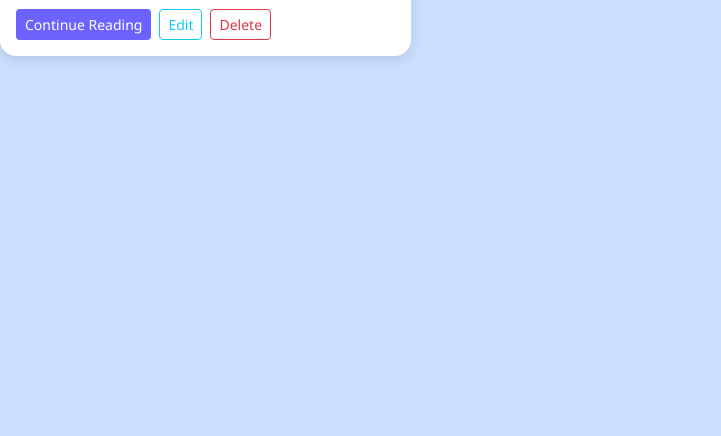
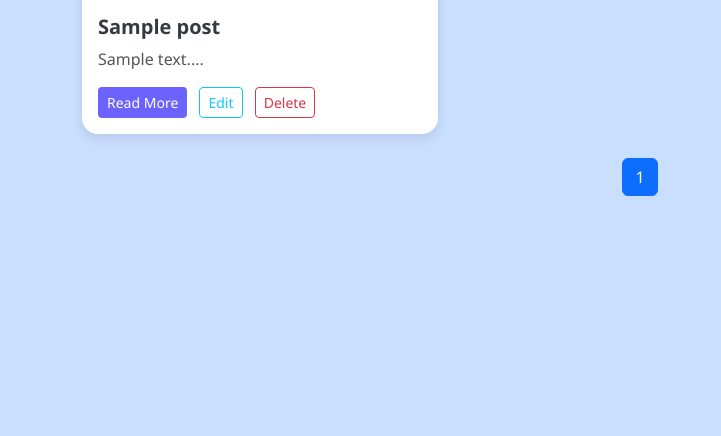
Before and after one commit to Ahan-07/php_crud_project, a PHP site: page /blog.php in a window 1280 px wide. Shown: the part 349-785 px from the top of the page, without its empty margins (0-721 px from the left). After the commit the page ends 545 px from the top, so only its background shows below. Run offline with PHP 8.4, Linux system fonts and the light colour scheme; the visitor is signed in with stand-in values (Sample User, id 1); tables that the repository leaves empty or names only in its code hold one stand-in row (values such as "Sample post").

Commit message:
Update blog.php
we add searching and paging features in blogverse

```diff
--- a/blog.php
+++ b/blog.php
@@ -1,17 +1,41 @@
+<?php
+session_start();
+include 'db.php';
+
+// Search
+$search = isset($_GET['search']) ? mysqli_real_escape_string($conn, $_GET['search']) : '';
+
+// Pagination
+$limit = 6;
+$page = isset($_GET['page']) ? (int)$_GET['page'] : 1;
+$offset = ($page - 1) * $limit;
+
+// Count posts
+$countSql = "SELECT COUNT(*) AS total FROM posts WHERE title LIKE '%$search%' OR content LIKE '%$search%'";
+$countResult = mysqli_query($conn, $countSql);
+$totalPosts = mysqli_fetch_assoc($countResult)['total'];
+$totalPages = ceil($totalPosts / $limit);
+
+// Fetch posts
+$sql = "SELECT * FROM posts
+        WHERE title LIKE '%$search%' OR content LIKE '%$search%'
+        ORDER BY created_at DESC
+        LIMIT $limit OFFSET $offset";
+$result = mysqli_query($conn, $sql);
+?>
+
 <!DOCTYPE html>
 <html lang="en">
 <head>
     <meta charset="UTF-8">
-    <meta name="viewport" content="width=device-width, initial-scale=1.0">
     <title>BlogVerse</title>
     <link href="https://cdn.jsdelivr.net/npm/bootstrap@5.3.0/dist/css/bootstrap.min.css" rel="stylesheet">
     <style>
-          body ,html{
-            background-color:rgb(202, 222, 254);
+        body, html {
+            background-color: rgb(202, 222, 254);
             height: 100%;
             font-family: 'Segoe UI', sans-serif;
         }
-
         .blog-card {
             border: none;
             border-radius: 1rem;
@@ -36,80 +60,67 @@
         .blog-btn:hover {
             background-color: #5848e5;
         }
-        .hero {
-            background: linear-gradient(rgba(0,0,0,0.6), rgba(0,0,0,0.7));
-            height: 100%;
-            border-radius: 10px;
-            display: flex;
-            align-items: center;
-            justify-content: center;
-            color: white;
-            text-align: center;
-            padding: 0 10px;
-        }
-        .hero h1 {
-            font-size: 3.5rem;
-            font-weight: bold;
-        }
-        .hero p {
-            font-size: 1.3rem;
-            margin-top: 1rem;
-            margin-bottom: 2rem;
-        }
-        .btn-custom {
-            background-color: #6c63ff;
-            color: #fff;
-            padding: 0.75rem 2rem;
-            margin: 0 0.5rem;
-            font-size: 1.1rem;
-            border: none;
-            border-radius: 0.5rem;
-            transition: background-color 0.3s ease;
-        }
-        .btn-custom:hover {
-            background-color: #5848e5;
-        }
     </style>
 </head>
 <body>
-<?php
-    session_start();
-    include 'db.php';
+<div class="container py-4">
 
-    echo '<div class="mb-4 mt-2 text-end">';
-    if (isset($_SESSION['user_id'])) {
-        echo "<a class='btn btn-primary me-2' href='create_post.php'>Create New Post</a>";
-        echo "<a class='btn btn-outline-danger' href='logout.php'>Logout</a>";
-     }
-      else {
-        // echo "<a class='btn btn-success me-2' href='login.php'>Login</a>";
-        // echo "<a class='btn btn-warning' href='register.php'>Register</a>";
-        include 'index.php';
-    }
-    echo '</div>';
+    <!-- Top Buttons -->
+    <div class="d-flex justify-content-between align-items-center mb-3">
+        <h2 class="fw-bold">BlogVerse</h2>
+        <div>
+            <?php if (isset($_SESSION['user_id'])): ?>
+                <a class="btn btn-primary me-2" href="create_post.php">Create Post</a>
+                <a class="btn btn-outline-danger" href="logout.php">Logout</a>
+            <?php else: ?>
+                <a class="btn btn-success me-2" href="login.php">Login</a>
+                <a class="btn btn-warning" href="register.php">Register</a>
+            <?php endif; ?>
+        </div>
+    </div>
 
-    $sql = "SELECT * FROM posts ORDER BY created_at DESC";
-    $result = mysqli_query($conn, $sql);
-if( isset( $_SESSION['user_id']) ){
-    echo '<div class="row g-4">';
-    while ($row = mysqli_fetch_assoc($result)) {
-        echo '<div class="col-md-6 col-lg-4">';
-        echo '<div class="card blog-card">';
-        echo '<img src="https://source.unsplash.com/600x400/?nature,blog" class="card-img-top blog-img" alt="Post Image">';
-        echo '<div class="card-body">';
-        echo '<h5 class="card-title blog-title">' . htmlspecialchars($row['title']) . '</h5>';
-        echo '<p class="card-text blog-text">' . substr(strip_tags($row['content']), 0, 300) . '...</p>';
-        echo '<a href="view_post.php?id=' . $row['id'] . '" class="btn blog-btn btn-sm">Continue Reading</a>';
-        if (isset($_SESSION['user_id'])) {
-            echo '<a href="edit_post.php?id=' . $row['id'] . '" class="btn btn-outline-info btn-sm ms-2">Edit</a>';
-            echo '<a href="delete_post.php?id=' . $row['id'] . '" class="btn btn-outline-danger btn-sm ms-2">Delete</a>';
-        }
-        echo '</div>';
-        echo '</div>';
-        echo '</div>';
-    }
-    echo '</div>';
-}
-    ?>
+    <!-- Search Form -->
+    <form method="GET" class="mb-4 d-flex">
+        <input type="text" name="search" class="form-control me-2" placeholder="Search by title or content..." value="<?= htmlspecialchars($search) ?>">
+        <button type="submit" class="btn btn-primary ">Search</button>
+    </form>
+
+    <!-- Post Cards -->
+    <?php if (isset($_SESSION['user_id'])): ?>
+        <?php if (mysqli_num_rows($result) > 0): ?>
+            <div class="row g-4">
+                <?php while ($row = mysqli_fetch_assoc($result)): ?>
+                    <div class="col-md-6 col-lg-4">
+                        <div class="card blog-card">
+                            <img src="https://source.unsplash.com/600x400/?blog,post,<?= rand(1,100) ?>" class="card-img-top blog-img" alt="Post Image">
+                            <div class="card-body">
+                                <h5 class="card-title blog-title"><?= htmlspecialchars($row['title']) ?></h5>
+                                <p class="card-text blog-text"><?= substr(strip_tags($row['content']), 0, 150) ?>...</p>
+                                <a href="view_post.php?id=<?= $row['id'] ?>" class="btn blog-btn btn-sm">Read More</a>
+                                <a href="edit_post.php?id=<?= $row['id'] ?>" class="btn btn-outline-info btn-sm ms-2">Edit</a>
+                                <a href="delete_post.php?id=<?= $row['id'] ?>" class="btn btn-outline-danger btn-sm ms-2">Delete</a>
+                            </div>
+                        </div>
+                    </div>
+                <?php endwhile; ?>
+            </div>
+
+            <!-- Pagination -->
+            <nav class="mt-4">
+                <ul class="pagination justify-content-center">
+                    <?php for ($i = 1; $i <= $totalPages; $i++): ?>
+                        <li class="page-item <?= ($i == $page) ? 'active' : '' ?>">
+                            <a class="page-link" href="?search=<?= urlencode($search) ?>&page=<?= $i ?>"><?= $i ?></a>
+                        </li>
+                    <?php endfor; ?>
+                </ul>
+            </nav>
+        <?php else: ?>
+            <div class="alert alert-warning">No posts found for "<?= htmlspecialchars($search) ?>".</div>
+        <?php endif; ?>
+    <?php else: ?>
+        <div class="alert alert-info text-center">Please login to view posts.</div>
+    <?php endif; ?>
+</div>
 </body>
 </html>
```
